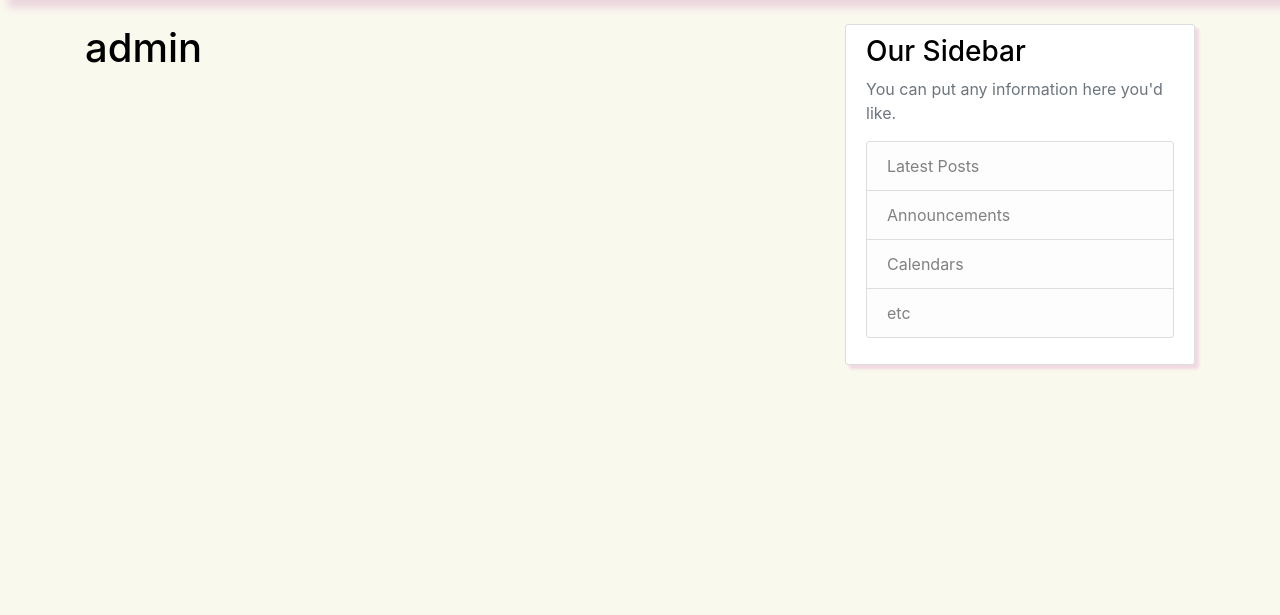
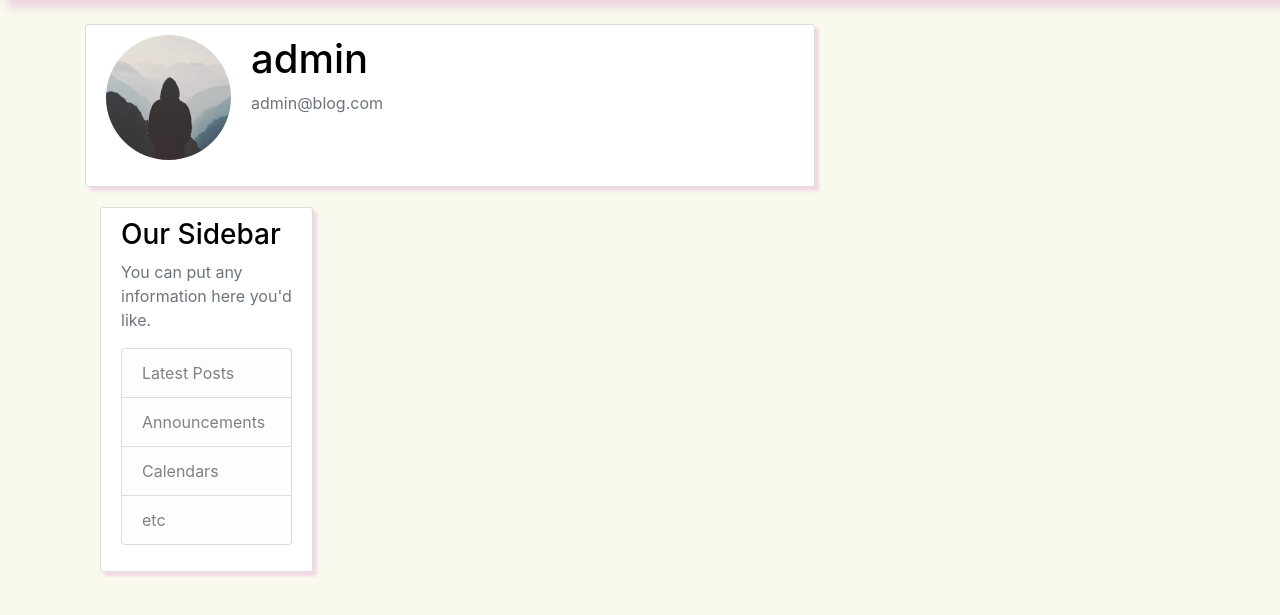
Before and after one commit to BilalMlym/flask_blog, a Flask app: page /account in a window 1280 px wide. Shown: the part 56-671 px from the top of the page. Run offline with Flask 2, Linux system fonts and the light colour scheme; a user stored in the database is signed in; some libraries are stand-ins or nearby versions.

Commit message:
started 7th lesson

```diff
--- a/App/routes.py
+++ b/App/routes.py
@@ -1,4 +1,6 @@
 import email
+from email.mime import image
+from fileinput import filename
 from flask import render_template, url_for, flash, redirect, request
 from App import app, bcrypt, db
 from App.forms import RegistrationForm, LoginForm
@@ -74,4 +76,5 @@ def logout():
 @app.route("/account")
 @login_required
 def account():
-    return render_template('account.html', title='Account')
+    image_file = url_for('static', filename='profile_pictures/' + current_user.image_file)
+    return render_template('account.html', title='Account',  image__file = image_file )
--- a/App/templates/account.html
+++ b/App/templates/account.html
@@ -1,4 +1,11 @@
 {% extends "layout.html" %}
 {% block content %}
-    <h1>{{ current_user.username }}</h1>
+<div class="content-section">
+    <div class="media">
+      <img class="rounded-circle account-img" src="{{ image__file }}">
+      <div class="media-body">
+        <h2 class="account-heading">{{ current_user.username }}</h2>
+        <p class="text-secondary">{{ current_user.email }}</p>
+      </div>
+    </div>
 {% endblock content %}
```
Also changed, not shown: App/site.db, App/static/profile_pictures/default.jpg (added), 1 other file.
